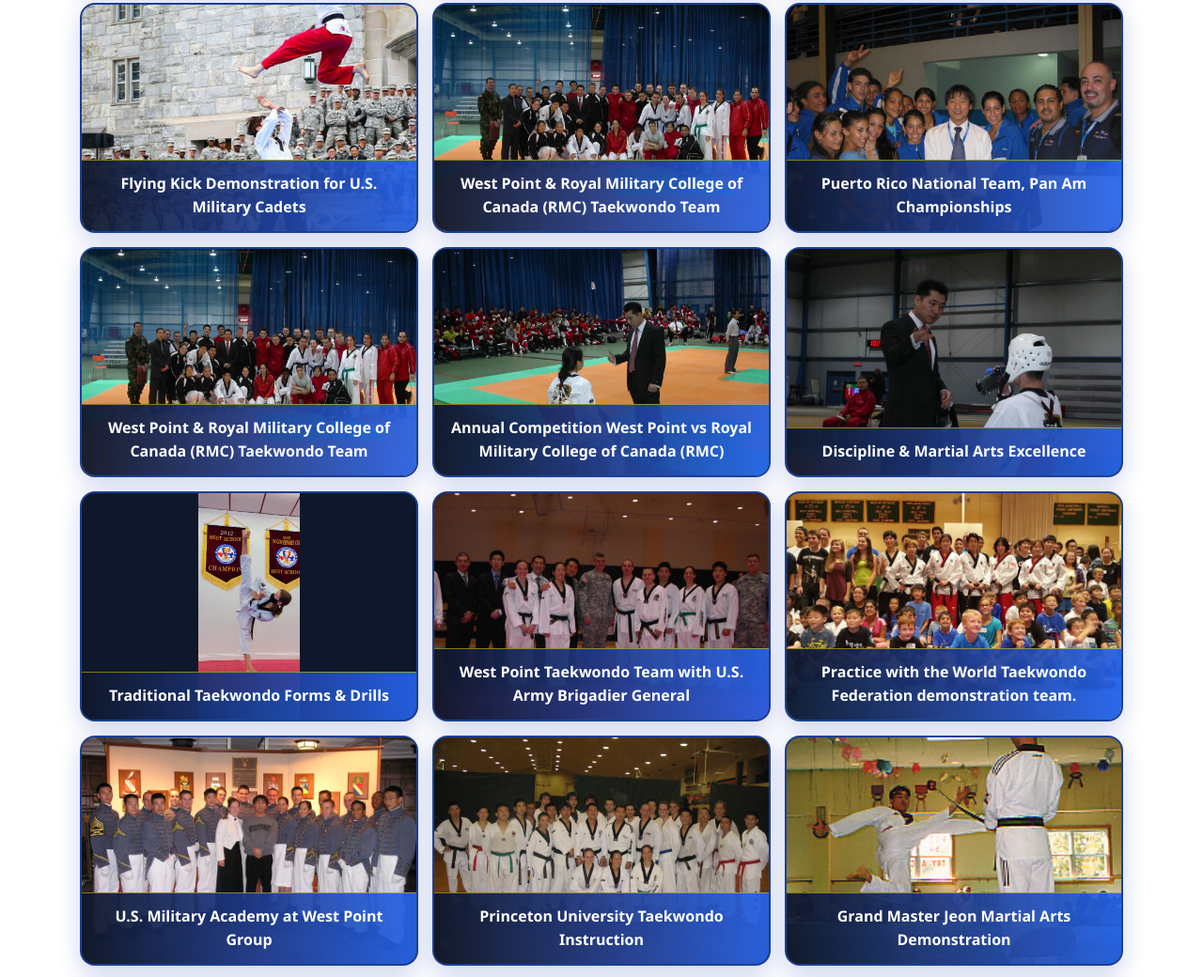
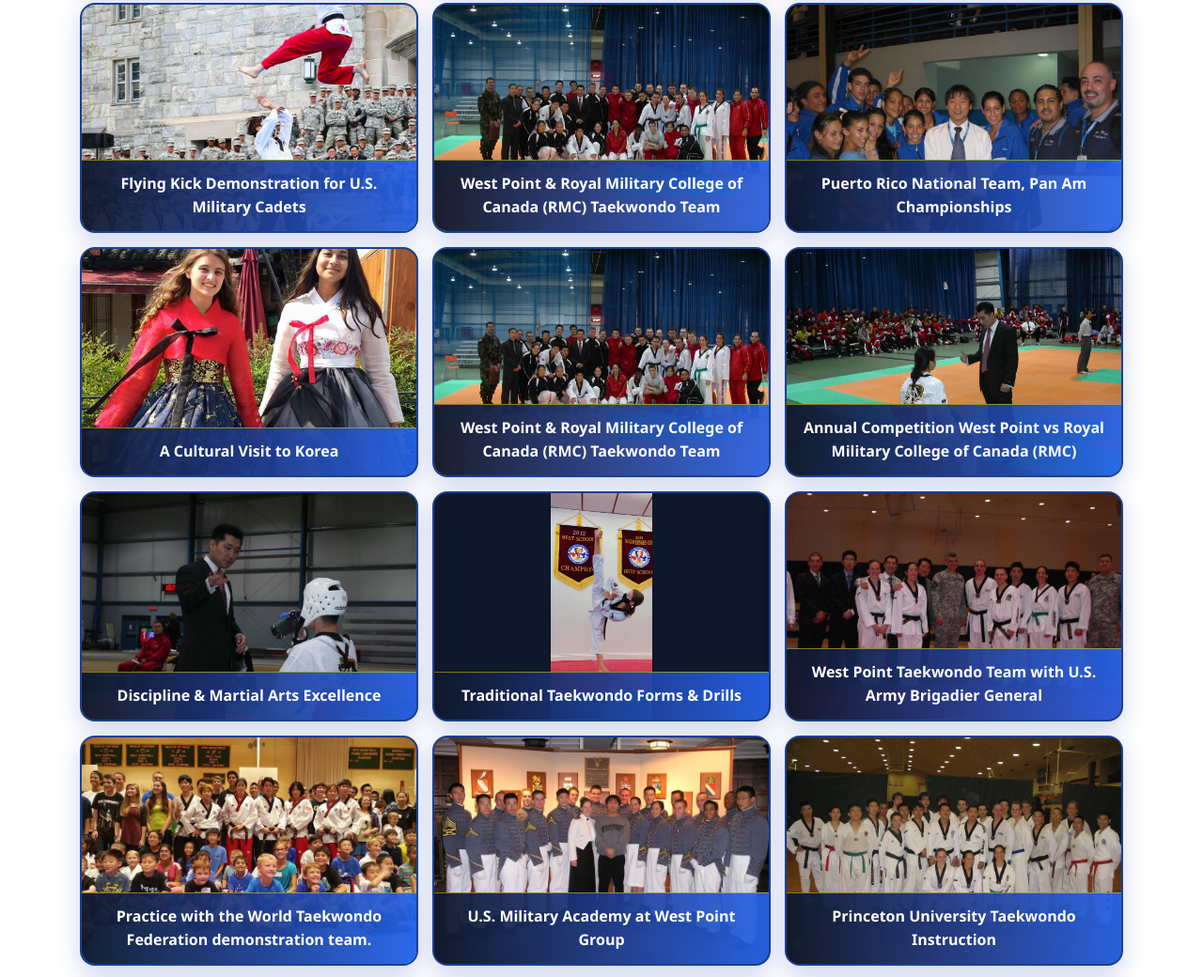
Before and after one commit to Masterjeon1/A-Plus-Grand-Master-Jeon-Taekwondo, a plain HTML site: page index.html in a window 1280 px wide. Shown: the part 6962-8002 px from the top of the page at 94% size. Drawn offline with Linux system fonts and the light colour scheme; grey boxes are pictures that could not be loaded.

Commit message:
Add Korea cultural visit photo to gallery
Co-authored-by: Copilot <223556219+Copilot@users.noreply.github.com>

```diff
--- a/index.html
+++ b/index.html
@@ -439,6 +439,10 @@
                 <div class="gallery-caption">Puerto Rico National Team, Pan Am Championships</div>
             </div>
             <div class="gallery-card">
+                <img src="13716183_1253765727975358_6498699381067644389_n.jpg" alt="Students wearing traditional Korean hanbok during a visit to Korea">
+                <div class="gallery-caption">A Cultural Visit to Korea</div>
+            </div>
+            <div class="gallery-card">
                 <img src="2026-04-10.jpg" alt="A Plus Grand Master Jeon Taekwondo">
                 <div class="gallery-caption">West Point &amp; Royal Military College of Canada (RMC) Taekwondo Team</div>
             </div>
```
